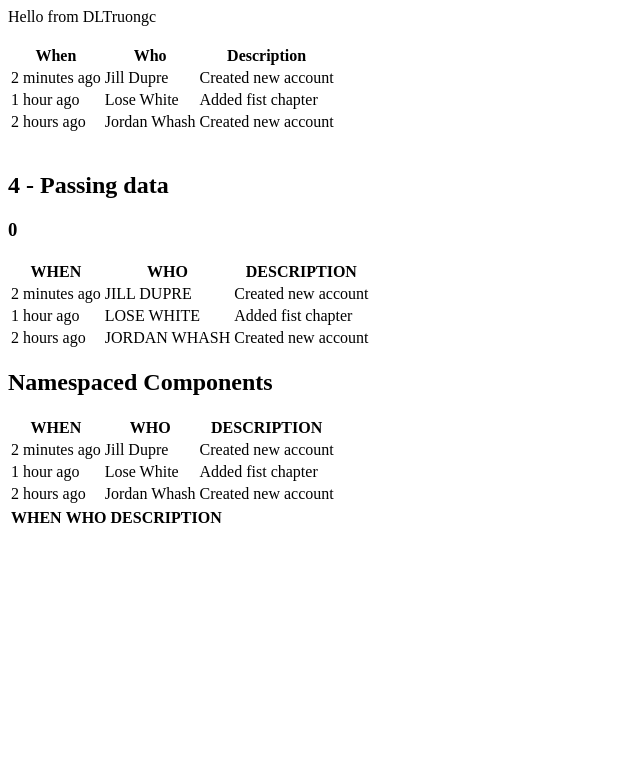
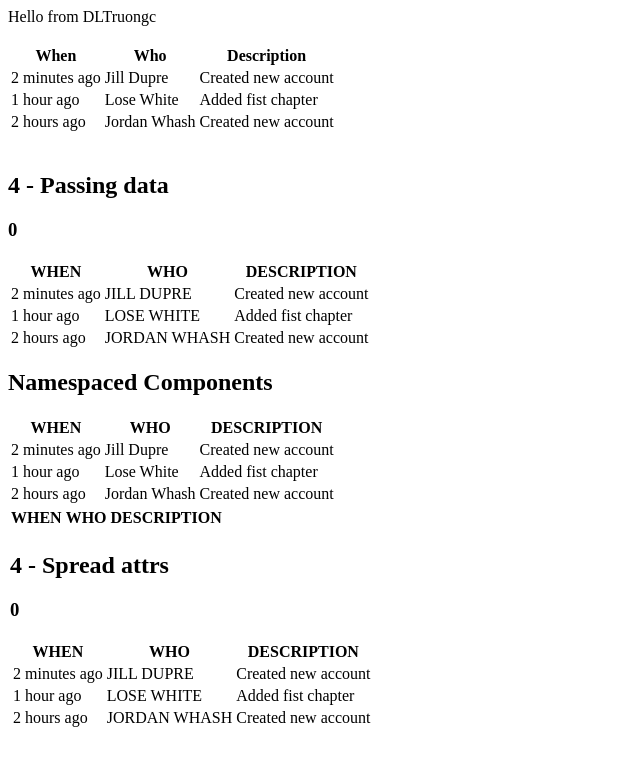
Before and after one commit to finird/react_ts_learn, a React (Create React App) app: page / in a window 1280 px wide. Shown: the top 766 px of the page, without its empty margins (0-640 px from the left). Built offline with nearby package versions, Linux system fonts and the light colour scheme.

Commit message:
jsx: spread attributes

```diff
--- a/src/index.tsx
+++ b/src/index.tsx
@@ -25,6 +25,9 @@ const data: DataScheme[] = [
 
 let headings = Object.keys(data[0]);
 
+const title = 'Spread attrs';
+let props = { headings, data, title };
+
 ReactDOM.render(
   <div>
     {React.createElement(BasicComponent)}
@@ -40,6 +43,11 @@ ReactDOM.render(
     <table>
       <NamespacedComponent.Headings headings={headings} />
     </table>
+
+    {/* Spread */}
+    <table>
+      <PassingDataComponent {...props} />
+    </table>
   </div>,
   document.body
 );
```
Also changed, not shown: 1 other file (tests, documents, lock files or other folders).
